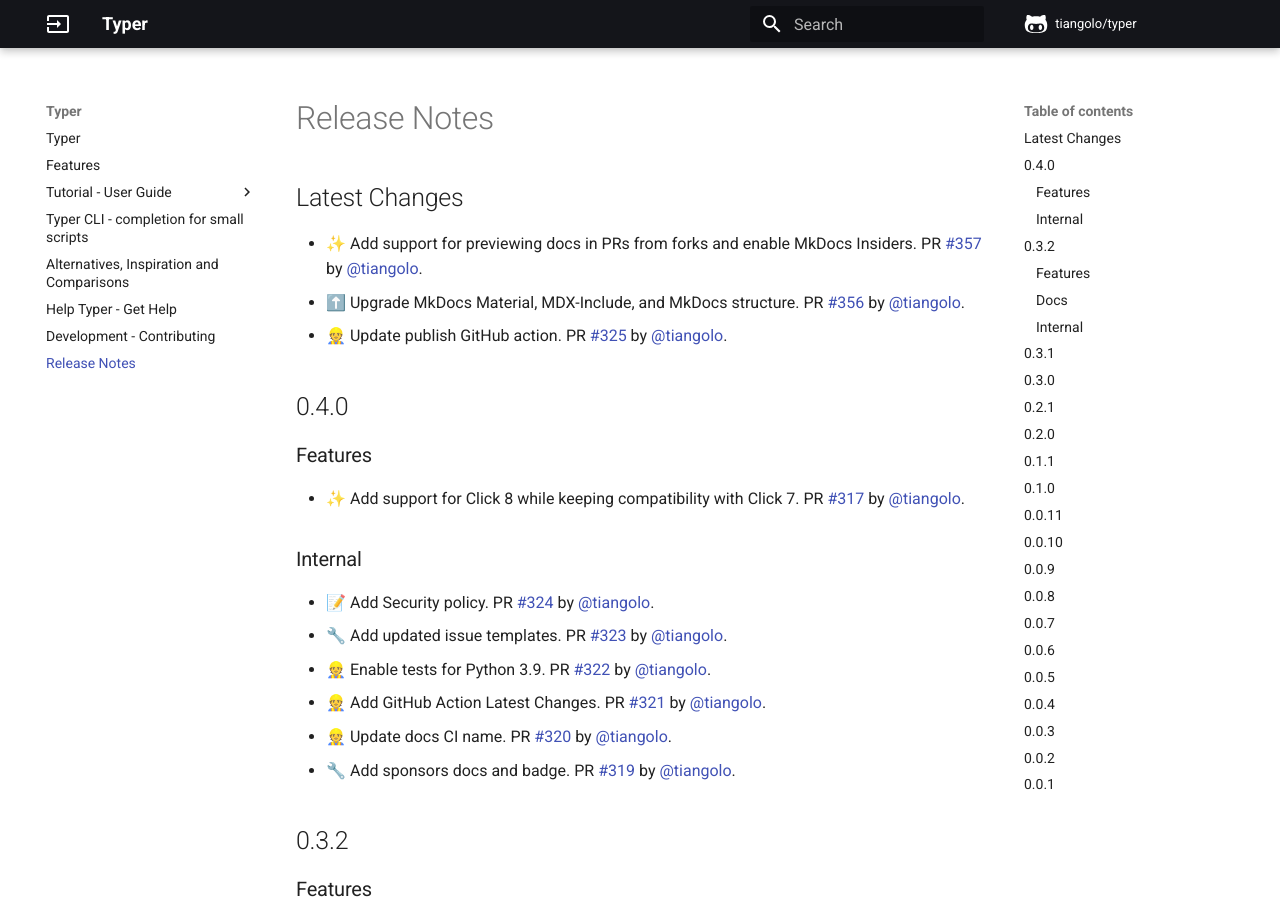
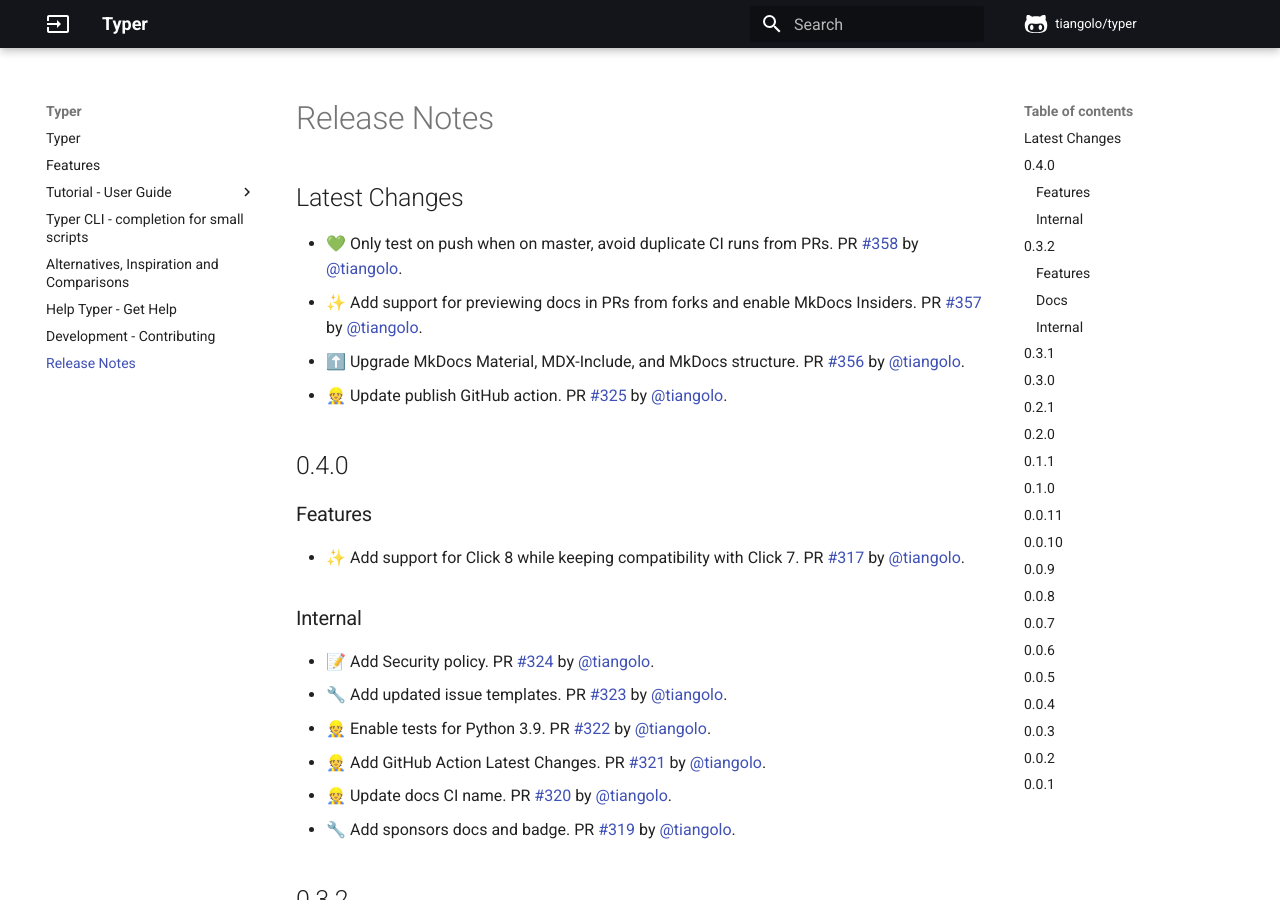
Before and after one commit to RED0731/red_pythonTyper, an MkDocs documentation site: the page built from docs/release-notes.md, in a window 1280 px wide and 900 px high. Built offline with MkDocs 1.6.1 and Material for MkDocs 9.7.7, drawn with Linux system fonts in a browser that asks for light colours; comment, search, counter and statistics services are not loaded.

Commit message:
📝 Update release notes

```diff
--- a/docs/release-notes.md
+++ b/docs/release-notes.md
@@ -1,5 +1,6 @@
 ## Latest Changes
 
+* 💚 Only test on push when on master, avoid duplicate CI runs from PRs. PR [#358](https://github.com/tiangolo/typer/pull/358) by [@tiangolo](https://github.com/tiangolo).
 * ✨ Add support for previewing docs in PRs from forks and enable MkDocs Insiders. PR [#357](https://github.com/tiangolo/typer/pull/357) by [@tiangolo](https://github.com/tiangolo).
 * ⬆️ Upgrade MkDocs Material, MDX-Include, and MkDocs structure. PR [#356](https://github.com/tiangolo/typer/pull/356) by [@tiangolo](https://github.com/tiangolo).
 * 👷 Update publish GitHub action. PR [#325](https://github.com/tiangolo/typer/pull/325) by [@tiangolo](https://github.com/tiangolo).
```
